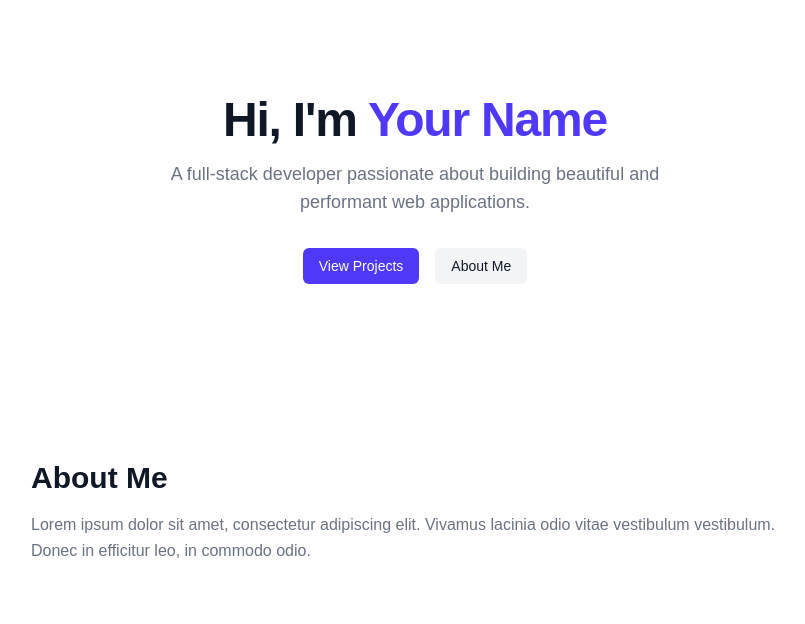
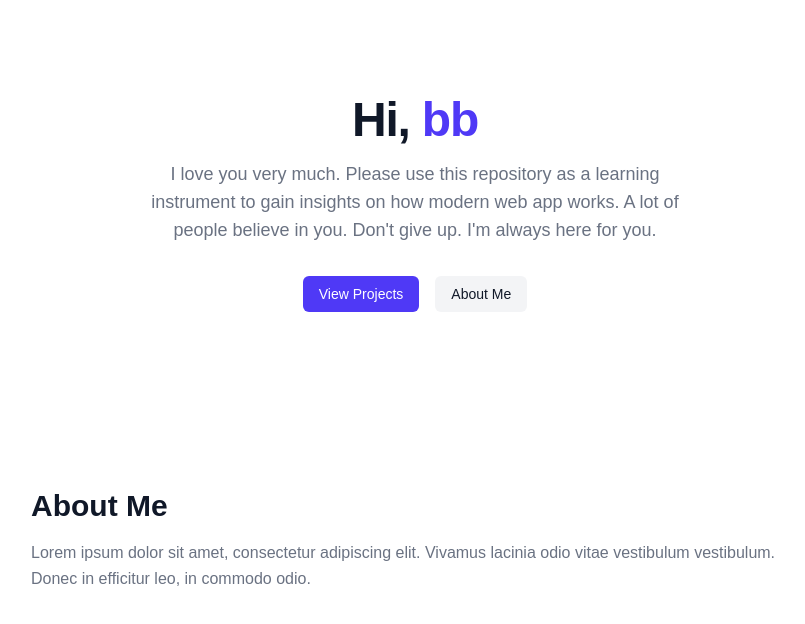
Before and after one commit to MichaelPagaran/jhamaya-repo, a Next.js app: page / in a window 1280 px wide. Shown: the top 624 px of the page, without its empty margins (225-1030 px from the left). Built offline with nearby package versions, Linux system fonts and the light colour scheme.

Commit message:
feat: update hero section name and personal message

```diff
--- a/src/components/sections/HeroSection.tsx
+++ b/src/components/sections/HeroSection.tsx
@@ -5,11 +5,10 @@ export default function HeroSection() {
     return (
         <section className="flex flex-col items-center justify-center py-24 text-center">
             <h1 className="text-5xl font-bold tracking-tight text-gray-900">
-                Hi, I&apos;m <span className="text-indigo-600">Your Name</span>
+                Hi, <span className="text-indigo-600">bb</span>
             </h1>
             <p className="mt-4 max-w-xl text-lg text-gray-500">
-                A full-stack developer passionate about building beautiful and performant web
-                applications.
+                I love you very much. Please use this repository as a learning instrument to gain insights on how modern web app works. A lot of people believe in you. Don't give up. I'm always here for you.
             </p>
             <div className="mt-8 flex gap-4">
                 <Link href="/projects">
```
